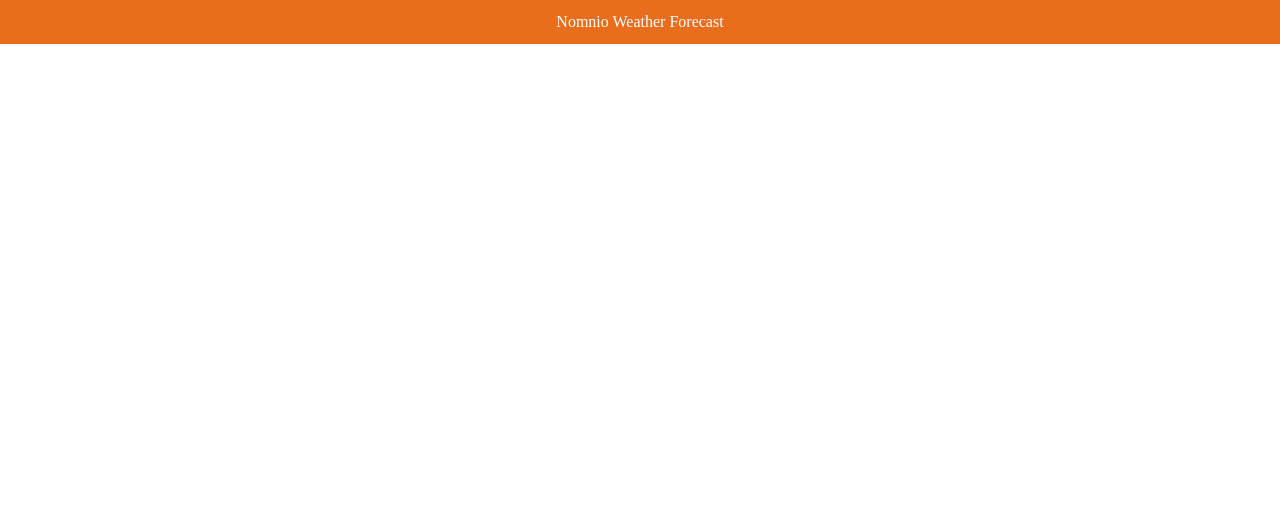
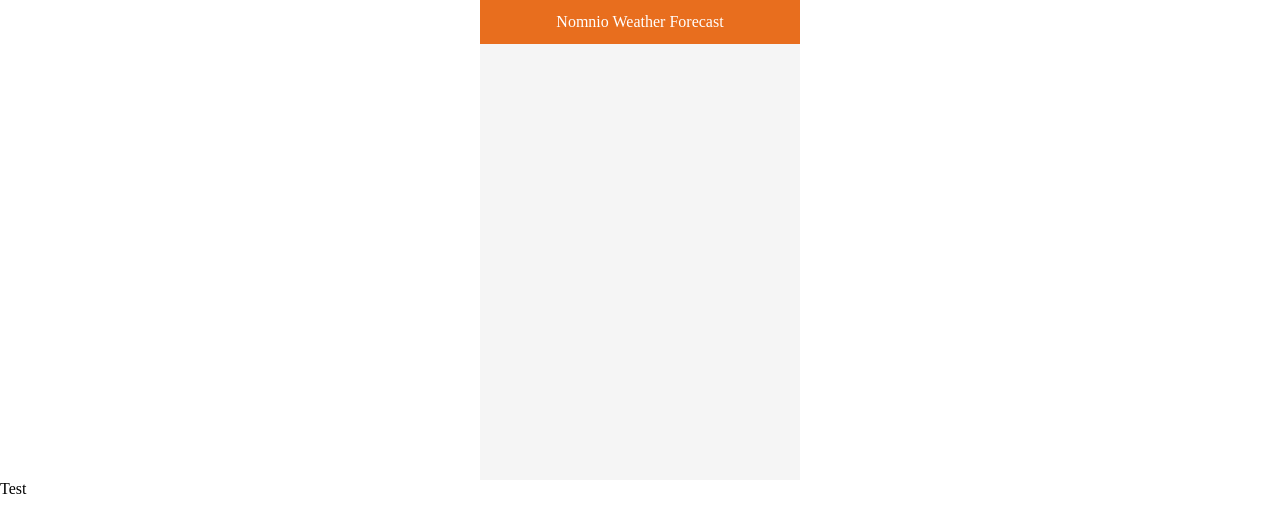
Before and after one commit to milansoap/weather-app, an Angular app: page / in a window 1280 px wide. Shown: the top 532 px of the page. Built offline with nearby package versions, Linux system fonts and the light colour scheme.

Commit message:
Adding styles and body container

```diff
--- a/src/app/app.component.css
+++ b/src/app/app.component.css
@@ -1,3 +1,8 @@
+:root {
+    --background-primary: #f5f5f5;
+    --header-background-primary: #e86e1e;
+}
+
 body {
     margin: 0;
     padding: 0;
@@ -8,3 +13,15 @@ html, body {
     width: 100%;
     height: 100%;
 }
+
+.body-container {
+    height: 480px;
+    width: 320px;
+    background-color: var(--background-primary);
+}
+
+.centered-preview-mode {
+    display: flex;
+    justify-content: center;
+    margin: auto;
+}
--- a/src/app/app.component.html
+++ b/src/app/app.component.html
@@ -1,4 +1,9 @@
-<app-header></app-header>
+<div class="centered-preview-mode">
+  <div class="body-container">
+      <app-header></app-header>
+  </div>
+</div>
+
 
 
 
--- a/src/app/components/header/header.component.css
+++ b/src/app/components/header/header.component.css
@@ -1,11 +1,11 @@
 .app-header {
     height: 44px;
-    background-color: #e86e1e;
+    background-color: var(--header-background-primary);
     color: white;
     display: flex;
+    position: relative;
     align-items: center;
     justify-content: center;
-    position: fixed;
     top: 0;
     width: 100%;
     z-index: 1000;
```
